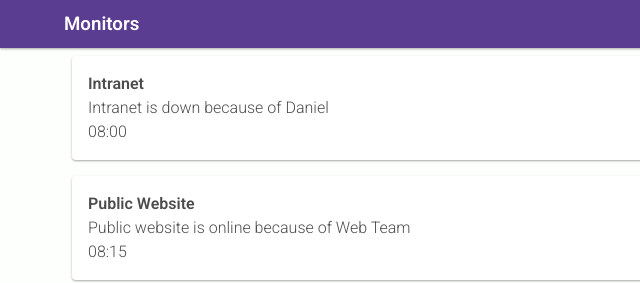
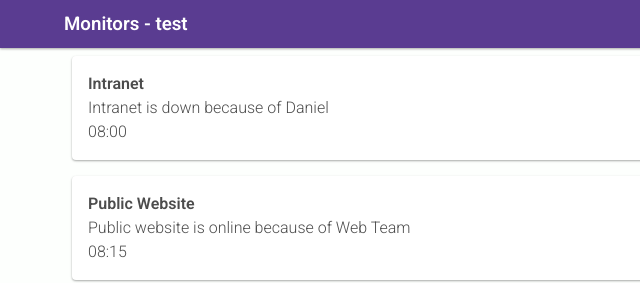
Before and after one commit to yogasantosa/pwa-monitor-demo, a plain HTML site: page index.html in a window 1280 px wide. Shown: the top 283 px of the page, 0-640 px from the left. Drawn offline with Linux system fonts and the light colour scheme.

Commit message:
test commit again

```diff
--- a/index.html
+++ b/index.html
@@ -15,7 +15,7 @@
 <body>
     <header>
         <div class="content">
-            <h3>Monitors</h3>
+            <h3>Monitors - test</h3>
         </div>
     </header>
     <div class="container">
```
